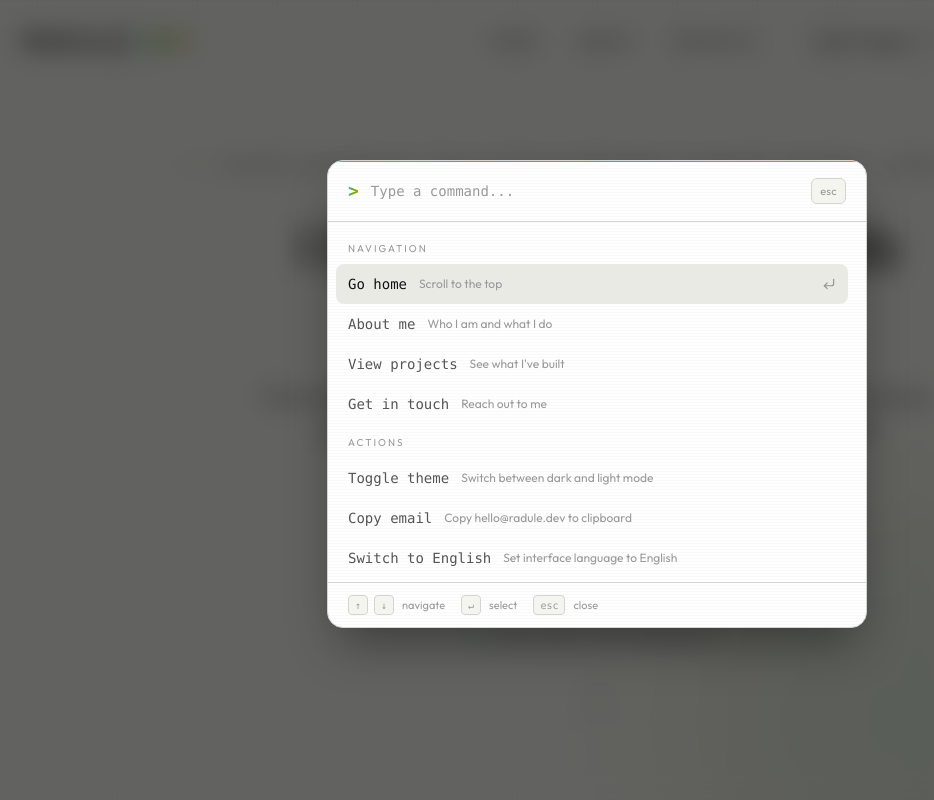
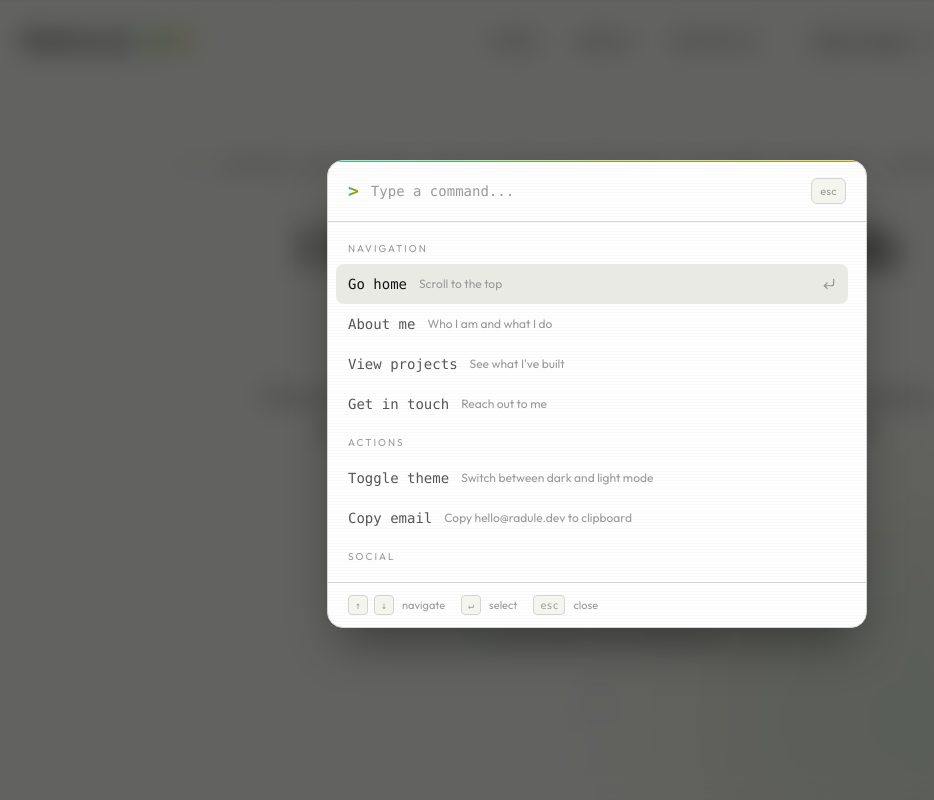
Before and after one commit to Radule6/portfolio, a React (Vite) app: page / in a window 1280 px wide. Both pictures are taken after a click on the button "Ctrl+K". Shown: the top 800 px of the page, without its empty margins (43-977 px from the left). Built offline with nearby package versions, Linux system fonts and the light colour scheme.

Commit message:
refactor: inline EN strings in CommandPalette suite

```diff
--- a/src/components/CommandPalette/CommandPalette.tsx
+++ b/src/components/CommandPalette/CommandPalette.tsx
@@ -1,11 +1,10 @@
 import { useState, useEffect, useRef, useCallback, useMemo } from "react";
 import { createPortal } from "react-dom";
-import { useTranslation } from "react-i18next";
 import { FiCommand, FiCornerDownLeft } from "react-icons/fi";
 import {
   filterCommands,
-  createCommands,
-  createCategoryLabels,
+  COMMANDS,
+  CATEGORY_LABELS,
   type Command,
   type CommandCategory,
 } from "./commands";
@@ -36,7 +35,6 @@ type PaletteView = "commands" | "terminal";
 /* ── Component ── */
 
 const CommandPalette: React.FC = () => {
-  const { t } = useTranslation("commands");
   const [isOpen, setIsOpen] = useState(false);
   const [view, setView] = useState<PaletteView>("commands");
   const [query, setQuery] = useState("");
@@ -48,10 +46,7 @@ const CommandPalette: React.FC = () => {
   const listRef = useRef<HTMLUListElement>(null);
   const feedbackTimers = useRef<Record<string, ReturnType<typeof setTimeout>>>({});
 
-  const commands = useMemo(() => createCommands(t), [t]);
-  const categoryLabels = useMemo(() => createCategoryLabels(t), [t]);
-
-  const filtered = useMemo(() => filterCommands(query, commands), [query, commands]);
+  const filtered = useMemo(() => filterCommands(query, COMMANDS), [query]);
   const groups = useMemo(() => groupByCategory(filtered), [filtered]);
 
   /* Pre-compute flat index map: command id → position in filtered list */
@@ -217,7 +212,7 @@ const CommandPalette: React.FC = () => {
       <div
         role="dialog"
         aria-modal="true"
-        aria-label={isTerminal ? t("ui.terminalAria") : t("ui.paletteAria")}
+        aria-label={isTerminal ? "Terminal" : "Command palette"}
         className={`cmd-palette-dialog fixed inset-0 z-[101] flex items-start justify-center px-4 transition-all duration-400 ease-[cubic-bezier(0.16,1,0.3,1)] ${
           isTerminal
             ? "pt-[min(10vh,80px)]"
@@ -279,7 +274,7 @@ const CommandPalette: React.FC = () => {
                     fontFamily:
                       'ui-monospace, "Cascadia Code", "Source Code Pro", Menlo, monospace',
                   }}
-                  placeholder={t("ui.placeholder")}
+                  placeholder="Type a command..."
                   role="combobox"
                   aria-expanded={filtered.length > 0}
                   aria-controls="cmd-palette-list"
@@ -316,7 +311,7 @@ const CommandPalette: React.FC = () => {
                           'ui-monospace, "Cascadia Code", "Source Code Pro", Menlo, monospace',
                       }}
                     >
-                      {t("ui.noResults")}
+                      No commands found
                     </p>
                   </li>
                 ) : (
@@ -398,10 +393,10 @@ const CommandPalette: React.FC = () => {
                         {/* Category header */}
                         <div className="px-5 pt-3 pb-1.5 first:pt-1">
                           <span className="text-[10px] font-body font-500 tracking-[0.2em] uppercase text-text-muted">
-                            {categoryLabels[group.category]}
+                            {CATEGORY_LABELS[group.category]}
                           </span>
                         </div>
-                        <ul role="group" aria-label={categoryLabels[group.category]}>
+                        <ul role="group" aria-label={CATEGORY_LABELS[group.category]}>
                           {groupItems}
                         </ul>
                       </li>
@@ -419,19 +414,19 @@ const CommandPalette: React.FC = () => {
                   <kbd className="inline-flex items-center justify-center w-5 h-5 rounded bg-surface border border-border text-[10px]">
                     {"↓"}
                   </kbd>
-                  <span className="ml-0.5">{t("ui.navigate")}</span>
+                  <span className="ml-0.5">navigate</span>
                 </span>
                 <span className="flex items-center gap-1.5">
                   <kbd className="inline-flex items-center justify-center h-5 px-1.5 rounded bg-surface border border-border text-[10px]">
                     {"↵"}
                   </kbd>
-                  <span className="ml-0.5">{t("ui.select")}</span>
+                  <span className="ml-0.5">select</span>
                 </span>
                 <span className="flex items-center gap-1.5">
                   <kbd className="inline-flex items-center justify-center h-5 px-1.5 rounded bg-surface border border-border text-[10px]">
                     esc
                   </kbd>
-                  <span className="ml-0.5">{t("ui.close")}</span>
+                  <span className="ml-0.5">close</span>
                 </span>
               </div>
             </>
@@ -451,13 +446,11 @@ export function CommandPaletteTrigger({
 }: {
   onClick: () => void;
 }) {
-  const { t } = useTranslation("commands");
-
   return (
     <button
       onClick={onClick}
       className="hidden md:flex items-center gap-2 font-body text-text-muted hover:text-text-secondary border border-border hover:border-border-hover rounded-full px-4 py-2 transition-all duration-300 cursor-pointer"
-      aria-label={t("ui.triggerAria")}
+      aria-label="Open command palette"
     >
       <FiCommand className="w-3.5 h-3.5" />
       <span
--- a/src/components/CommandPalette/TerminalMode.tsx
+++ b/src/components/CommandPalette/TerminalMode.tsx
@@ -1,5 +1,4 @@
 import { useState, useEffect, useRef, useCallback, useMemo, type ReactNode } from "react";
-import { useTranslation } from "react-i18next";
 import {
   createTerminalCommands,
   findCommand,
@@ -24,35 +23,25 @@ interface TerminalModeProps {
   onExit: () => void;
 }
 
+const welcomeMessage: ReactNode = (
+  <div className="space-y-1 animate-fade-in">
+    <p>
+      <span className="gradient-text font-bold">RADULE.DEV</span>{" "}
+      <span className="text-text-muted">Terminal v1.0</span>
+    </p>
+    <p className="text-text-muted">
+      {"Type "}
+      <span className="text-text-primary">help</span>
+      {" to see available commands."}
+    </p>
+  </div>
+);
+
 const TerminalMode: React.FC<TerminalModeProps> = ({ onExit }) => {
-  const { t } = useTranslation("terminal");
   const [ready, setReady] = useState(false);
   const scrollRef = useRef<HTMLDivElement>(null);
 
-  const terminalCommands = useMemo(() => createTerminalCommands(t), [t]);
-
-  const welcomeMessage = useMemo(
-    () => (
-      <div className="space-y-1 animate-fade-in">
-        <p>
-          <span className="gradient-text font-bold">RADULE.DEV</span>{" "}
-          <span className="text-text-muted">{t("welcome.title")}</span>
-        </p>
-        <p className="text-text-muted">
-          {t("welcome.hint")
-            .split(/<cmd>|<\/cmd>/)
-            .map((part, i) =>
-              i === 1 ? (
-                <span key={i} className="text-text-primary">{part}</span>
-              ) : (
-                part
-              )
-            )}
-        </p>
-      </div>
-    ),
-    [t]
-  );
+  const terminalCommands = useMemo(() => createTerminalCommands(), []);
 
   const [history, setHistory] = useState<TerminalEntry[]>([
     { id: 0, command: null, output: welcomeMessage },
@@ -67,17 +56,6 @@ const TerminalMode: React.FC<TerminalModeProps> = ({ onExit }) => {
   const inputRef = useRef<HTMLInputElement>(null);
   const suggestionsRef = useRef<HTMLUListElement>(null);
   const nextId = useRef(1);
-
-  // Update welcome message when language changes
-  useEffect(() => {
-    setHistory((prev) => {
-      const updated = [...prev];
-      if (updated[0] && updated[0].command === null) {
-        updated[0] = { ...updated[0], output: welcomeMessage };
-      }
-      return updated;
-    });
-  }, [welcomeMessage]);
 
   /* ── Auto-focus input once preloader finishes ── */
   useEffect(() => {
@@ -136,7 +114,7 @@ const TerminalMode: React.FC<TerminalModeProps> = ({ onExit }) => {
       }
 
       const cmd = findCommand(name, terminalCommands);
-      const output = cmd ? cmd.handler(args) : unknownCommand(name, t);
+      const output = cmd ? cmd.handler(args) : unknownCommand(name);
 
       const entry: TerminalEntry = {
         id: nextId.current++,
@@ -153,7 +131,7 @@ const TerminalMode: React.FC<TerminalModeProps> = ({ onExit }) => {
       setCommandHistory((prev) => [...prev, trimmed]);
       setHistoryIndex(-1);
     },
-    [onExit, terminalCommands, welcomeMessage, t]
+    [onExit, terminalCommands]
   );
 
   /* ── Accept a suggestion into the input ── */
@@ -262,7 +240,7 @@ const TerminalMode: React.FC<TerminalModeProps> = ({ onExit }) => {
         ref={scrollRef}
         className="flex-1 overflow-y-auto px-5 py-4 space-y-4"
         aria-live="polite"
-        aria-label={t("output.aria")}
+        aria-label="Terminal output"
       >
         {history.map((entry) => (
           <div key={entry.id} className="animate-terminal-line-in">
@@ -288,7 +266,7 @@ const TerminalMode: React.FC<TerminalModeProps> = ({ onExit }) => {
           <ul
             ref={suggestionsRef}
             role="listbox"
-            aria-label={t("output.suggestionsAria")}
+            aria-label="Command suggestions"
             className="absolute bottom-full left-0 right-0 max-h-48 overflow-y-auto border-t border-border bg-surface"
           >
             {suggestions.map((cmd, i) => (
@@ -333,10 +311,10 @@ const TerminalMode: React.FC<TerminalModeProps> = ({ onExit }) => {
           }}
           onKeyDown={handleKeyDown}
           className="flex-1 bg-transparent text-text-primary text-sm outline-none caret-accent-lime"
-          placeholder={t("input.placeholder")}
+          placeholder="Type a command..."
           autoComplete="off"
           spellCheck={false}
-          aria-label={t("input.aria")}
+          aria-label="Terminal input"
         />
         </div>
       </div>
--- a/src/components/CommandPalette/commands.ts
+++ b/src/components/CommandPalette/commands.ts
@@ -1,5 +1,3 @@
-import type { TFunction } from "i18next";
-import i18n from "../../i18n";
 import { PERSONAL, THEME_STORAGE_KEY } from "./terminalData";
 
 export type CommandCategory = "navigate" | "action" | "social" | "easter-egg";
@@ -46,22 +44,19 @@ async function copyEmail(): Promise<void> {
   }
 }
 
-export function createCategoryLabels(t: TFunction<"commands">): Record<CommandCategory, string> {
-  return {
-    navigate: t("categories.navigate"),
-    action: t("categories.action"),
-    social: t("categories.social"),
-    "easter-egg": t("categories.easter-egg"),
+export const CATEGORY_LABELS: Record<CommandCategory, string> = {
+  navigate: "Navigation",
+  action: "Actions",
+  social: "Social",
+  "easter-egg": "???",
 };
-}
 
-export function createCommands(t: TFunction<"commands">): Command[] {
-  return [
+export const COMMANDS: Command[] = [
   // ── Navigation ──
   {
     id: "home",
     name: "Go home",
-      description: t("descriptions.home"),
+    description: "Scroll to the top",
     keywords: ["home", "top", "hero", "start", "beginning"],
     category: "navigate",
     action: () => scrollTo("#home"),
@@ -69,7 +64,7 @@ export function createCommands(t: TFunction<"commands">): Command[] {
   {
     id: "about",
     name: "About me",
-      description: t("descriptions.about"),
+    description: "Who I am and what I do",
     keywords: ["about", "bio", "me", "info", "skills", "stack"],
     category: "navigate",
     action: () => scrollTo("#about"),
@@ -77,7 +72,7 @@ export function createCommands(t: TFunction<"commands">): Command[] {
   {
     id: "projects",
     name: "View projects",
-      description: t("descriptions.projects"),
+    description: "See what I've built",
     keywords: ["projects", "work", "portfolio", "showcase", "built"],
     category: "navigate",
     action: () => scrollTo("#projects"),
@@ -85,7 +80,7 @@ export function createCommands(t: TFunction<"commands">): Command[] {
   {
     id: "contact",
     name: "Get in touch",
-      description: t("descriptions.contact"),
+    description: "Reach out to me",
     keywords: ["contact", "email", "reach", "hire", "message"],
     category: "navigate",
     action: () => scrollTo("#contact"),
@@ -95,53 +90,29 @@ export function createCommands(t: TFunction<"commands">): Command[] {
   {
     id: "theme",
     name: "Toggle theme",
-      description: t("descriptions.theme"),
+    description: "Switch between dark and light mode",
     keywords: ["theme", "dark", "light", "mode", "toggle", "switch", "color"],
     category: "action",
     stayOpen: true,
-      feedback: t("feedback.theme"),
+    feedback: "Theme switched",
     action: toggleTheme,
   },
   {
     id: "copy-email",
     name: "Copy email",
-      description: t("descriptions.copy-email"),
+    description: "Copy hello@radule.dev to clipboard",
     keywords: ["copy", "email", "clipboard", "address"],
     category: "action",
     stayOpen: true,
-      feedback: t("feedback.copyEmail"),
+    feedback: "Copied!",
     action: copyEmail,
-    },
-    {
-      id: "lang-en",
-      name: "Switch to English",
-      description: t("descriptions.lang-en"),
-      keywords: ["english", "en", "language", "lang", "engleski", "englisch"],
-      category: "action",
-      action: () => { i18n.changeLanguage("en"); },
-    },
-    {
-      id: "lang-hr",
-      name: "Switch to Croatian",
-      description: t("descriptions.lang-hr"),
-      keywords: ["croatian", "hr", "hrvatski", "language", "lang", "kroatisch"],
-      category: "action",
-      action: () => { i18n.changeLanguage("hr"); },
-    },
-    {
-      id: "lang-de",
-      name: "Switch to German",
-      description: t("descriptions.lang-de"),
-      keywords: ["german", "de", "deutsch", "language", "lang", "njemački"],
-      category: "action",
-      action: () => { i18n.changeLanguage("de"); },
   },
 
   // ── Social ──
   {
     id: "github",
     name: "Open GitHub",
-      description: t("descriptions.github"),
+    description: "github.com/Radule6",
     keywords: ["github", "gh", "code", "repos", "source"],
     category: "social",
     action: () => { window.open("https://github.com/Radule6", "_blank", "noopener,noreferrer"); },
@@ -149,7 +120,7 @@ export function createCommands(t: TFunction<"commands">): Command[] {
   {
     id: "linkedin",
     name: "Open LinkedIn",
-      description: t("descriptions.linkedin"),
+    description: "linkedin.com/in/marko-radulovic6",
     keywords: ["linkedin", "connect", "network", "professional"],
     category: "social",
     action: () => { window.open("https://www.linkedin.com/in/marko-radulovic6/", "_blank", "noopener,noreferrer"); },
@@ -159,7 +130,7 @@ export function createCommands(t: TFunction<"commands">): Command[] {
   {
     id: "source",
     name: "View source code",
-      description: t("descriptions.source"),
+    description: "See how this site was built",
     keywords: ["source", "code", "repo", "repository", "how"],
     category: "easter-egg",
     action: () => { window.open("https://github.com/Radule6/portfolio", "_blank", "noopener,noreferrer"); },
@@ -167,14 +138,13 @@ export function createCommands(t: TFunction<"commands">): Command[] {
   {
     id: "terminal",
     name: "Open terminal",
-      description: t("descriptions.terminal"),
+    description: "Interactive terminal to explore this site",
     keywords: ["terminal", "console", "shell", "cli", "bash", "cmd", "hack"],
     category: "easter-egg",
     stayOpen: true,
     action: () => {},
   },
 ];
-}
 
 /** Simple scored filtering — no external deps needed for ~10 commands */
 export function filterCommands(query: string, commands: Command[]): Command[] {
--- a/src/components/CommandPalette/terminalCommands.tsx
+++ b/src/components/CommandPalette/terminalCommands.tsx
@@ -1,5 +1,4 @@
 import type { ReactNode } from "react";
-import type { TFunction } from "i18next";
 import { PERSONAL, TECH_STACK, PROJECTS, THEME_STORAGE_KEY } from "./terminalData";
 import AsciiAnimation, { BASKETBALL_FRAMES } from "./AsciiAnimation";
 
@@ -10,24 +9,58 @@ export interface TerminalCommandDef {
   handler: (args: string[]) => ReactNode;
 }
 
-export function createTerminalCommands(t: TFunction<"terminal">): TerminalCommandDef[] {
-  const bio = t("bio", { returnObjects: true }) as string[];
-  const experience = t("experience", { returnObjects: true }) as Array<{
-    role: string;
-    company: string;
-    period: string;
-    description: string;
-  }>;
-  const projectDescriptions = t("projectDescriptions", { returnObjects: true }) as Record<string, string>;
+const BIO: string[] = [
+  "Full-stack engineer building AI-powered data products for fintech.",
+  "Specializing in RAG systems, agentic AI integrations, and production deployments across React, Python, and AWS — taking projects from architecture to deployment.",
+];
 
+interface ExperienceEntry {
+  role: string;
+  company: string;
+  period: string;
+  description: string;
+}
+
+const EXPERIENCE: ExperienceEntry[] = [
+  {
+    role: "Full Stack Engineer",
+    company: "Exante Data",
+    period: "Current",
+    description:
+      "Building RAG-based search systems and automated reporting tools for institutional clients in financial analytics.",
+  },
+  {
+    role: "Software Engineer",
+    company: "MarketReader",
+    period: "Previous",
+    description:
+      "Built real-time charting platforms and embeddable widget systems.",
+  },
+  {
+    role: "Freelance",
+    company: "Independent",
+    period: "Ongoing",
+    description:
+      "Taking on select freelance projects for clients who need reliable, polished web products.",
+  },
+];
+
+const PROJECT_DESCRIPTIONS: Record<string, string> = {
+  exante: "RAG-based search for proprietary financial datasets",
+  marketreader: "Real-time interactive charting for financial data",
+  raduledev: "This portfolio site",
+  freelanceros: "All-in-one platform for freelancers — invoicing, projects, clients",
+};
+
+export function createTerminalCommands(): TerminalCommandDef[] {
   const commands: TerminalCommandDef[] = [
     {
       name: "help",
       aliases: ["?", "commands"],
-      description: t("descriptions.help"),
+      description: "Show available commands",
       handler: () => (
         <div className="space-y-1">
-          <p className="text-text-secondary mb-2">{t("helpHeading")}</p>
+          <p className="text-text-secondary mb-2">Available commands:</p>
           <table className="text-sm">
             <tbody>
               {commands
@@ -47,7 +80,7 @@ export function createTerminalCommands(t: TFunction<"terminal">): TerminalComman
     {
       name: "about",
       aliases: ["whoami", "bio"],
-      description: t("descriptions.about"),
+      description: "Who I am and what I do",
       handler: () => (
         <div className="space-y-2">
           <p className="text-text-primary font-medium">
@@ -55,7 +88,7 @@ export function createTerminalCommands(t: TFunction<"terminal">): TerminalComman
             <span className="text-text-muted">— {PERSONAL.title}</span>
           </p>
           <p className="text-text-muted">{PERSONAL.location}</p>
-          {bio.map((line, i) => (
+          {BIO.map((line, i) => (
             <p key={i} className="text-text-secondary leading-relaxed">
               {line}
             </p>
@@ -67,7 +100,7 @@ export function createTerminalCommands(t: TFunction<"terminal">): TerminalComman
     {
       name: "skills",
       aliases: ["stack", "tech"],
-      description: t("descriptions.skills"),
+      description: "Tech stack and tools",
       handler: () => (
         <div className="space-y-3">
           {TECH_STACK.map((group) => (
@@ -94,22 +127,22 @@ export function createTerminalCommands(t: TFunction<"terminal">): TerminalComman
     {
       name: "projects",
       aliases: ["portfolio"],
-      description: t("descriptions.projects"),
+      description: "Things I've built",
       handler: () => (
         <div className="space-y-3">
           {PROJECTS.map((p) => {
-            const descKey = p.descKey as keyof typeof projectDescriptions;
+            const descKey = p.descKey as keyof typeof PROJECT_DESCRIPTIONS;
             return (
               <div key={p.name}>
                 <div className="flex items-center gap-2">
                   <span className="text-text-primary font-medium">{p.name}</span>
                   {"status" in p && p.status === "coming-soon" && (
                     <span className="text-[10px] tracking-wider uppercase text-text-muted px-1.5 py-0.5 rounded border border-border">
-                      {t("soon")}
+                      soon
                     </span>
                   )}
                 </div>
-                <p className="text-text-muted text-xs mt-0.5">{projectDescriptions[descKey]}</p>
+                <p className="text-text-muted text-xs mt-0.5">{PROJECT_DESCRIPTIONS[descKey]}</p>
                 <div className="flex flex-wrap gap-1 mt-1">
                   {p.tags.map((tag) => (
                     <span key={tag} className="text-[10px] text-text-muted">
@@ -138,7 +171,7 @@ export function createTerminalCommands(t: TFunction<"terminal">): TerminalComman
     {
       name: "contact",
       aliases: ["email", "socials"],
-      description: t("descriptions.contact"),
+      description: "How to reach me",
       handler: () => (
         <div className="space-y-2">
           <div>
@@ -185,14 +218,14 @@ export function createTerminalCommands(t: TFunction<"terminal">): TerminalComman
     {
       name: "experience",
       aliases: ["work", "career", "exp"],
-      description: t("descriptions.experience"),
+      description: "Work experience",
       handler: () => (
         <div className="space-y-3">
-          {experience.map((e, i) => (
+          {EXPERIENCE.map((e, i) => (
             <div key={`${e.company}-${i}`}>
               <div className="flex items-center gap-2">
                 <span className="text-text-primary font-medium">{e.role}</span>
-                <span className="text-text-muted">{t("at")} {e.company}</span>
+                <span className="text-text-muted">at {e.company}</span>
                 <span className="text-[10px] tracking-wider uppercase text-text-muted px-1.5 py-0.5 rounded border border-border">
                   {e.period}
                 </span>
@@ -209,7 +242,7 @@ export function createTerminalCommands(t: TFunction<"terminal">): TerminalComman
     {
       name: "theme",
       aliases: [],
-      description: t("descriptions.theme"),
+      description: "Toggle or set theme (dark/light)",
       handler: (args) => {
         const current = document.documentElement.getAttribute("data-theme");
         let next: string;
@@ -225,18 +258,9 @@ export function createTerminalCommands(t: TFunction<"terminal">): TerminalComman
 
         return (
           <p className="text-text-secondary">
-            {t("themeSwitched", {
-              mode: next,
-              interpolation: { escapeValue: false },
-            })
-              .split(/<mode>|<\/mode>/)
-              .map((part, i) =>
-                i === 1 ? (
-                  <span key={i} className="text-text-primary font-medium">{part}</span>
-                ) : (
-                  part
-                )
-              )}
+            {"Switched to "}
+            <span className="text-text-primary font-medium">{next}</span>
+            {" mode."}
           </p>
         );
       },
@@ -245,7 +269,7 @@ export function createTerminalCommands(t: TFunction<"terminal">): TerminalComman
     {
       name: "ball",
       aliases: ["dunk", "shoot", "basketball"],
-      description: t("descriptions.ball"),
+      description: "Watch me shoot",
       handler: () => (
         <AsciiAnimation frames={BASKETBALL_FRAMES} interval={350} />
       ),
@@ -254,14 +278,14 @@ export function createTerminalCommands(t: TFunction<"terminal">): TerminalComman
     {
       name: "clear",
       aliases: ["cls", "reset"],
-      description: t("descriptions.clear"),
+      description: "Clear terminal",
       handler: () => null, // handled in TerminalMode
     },
 
     {
       name: "exit",
       aliases: ["quit", "close", "q"],
-      description: t("descriptions.exit"),
+      description: "Close terminal",
       handler: () => null, // handled in TerminalMode
     },
   ];
@@ -311,19 +335,14 @@ export function filterTerminalCommands(query: string, commands: TerminalCommandD
 }
 
 /** Response for unknown commands */
-export function unknownCommand(input: string, t: TFunction<"terminal">): ReactNode {
-  const parts = t("unknownCommand", { input }).split(/<cmd>|<\/cmd>|<help>|<\/help>/);
+export function unknownCommand(input: string): ReactNode {
   return (
     <p className="text-text-muted">
-      {parts.map((part, i) =>
-        i === 1 ? (
-          <span key={i} className="text-text-secondary">{part}</span>
-        ) : i === 3 ? (
-          <span key={i} className="text-text-primary">{part}</span>
-        ) : (
-          part
-        )
-      )}
+      {"Command not found: "}
+      <span className="text-text-secondary">{input}</span>
+      {". Type "}
+      <span className="text-text-primary">help</span>
+      {" to see available commands."}
     </p>
   );
 }
```
Lines whose indentation alone changed are shown as unchanged.
